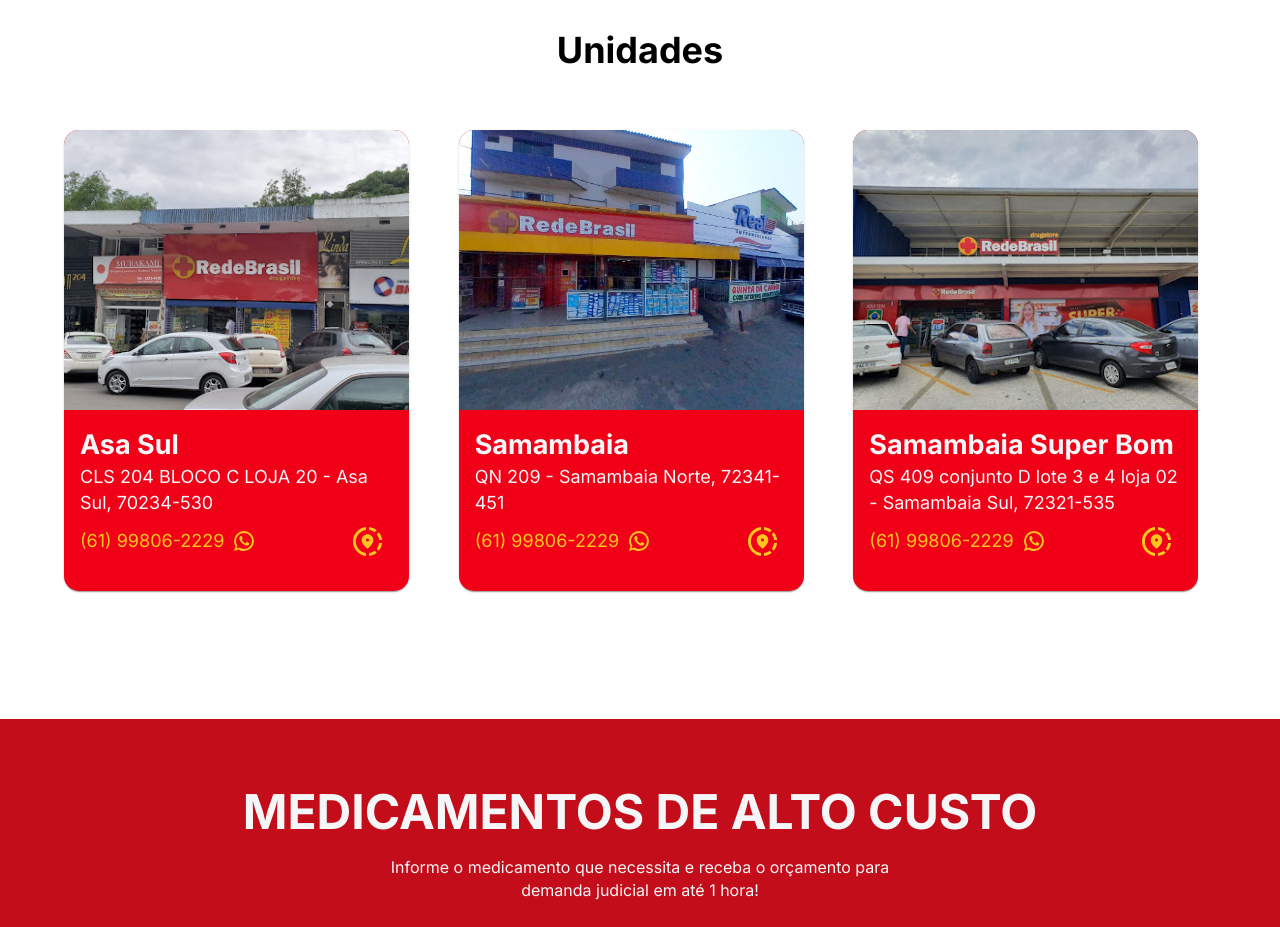
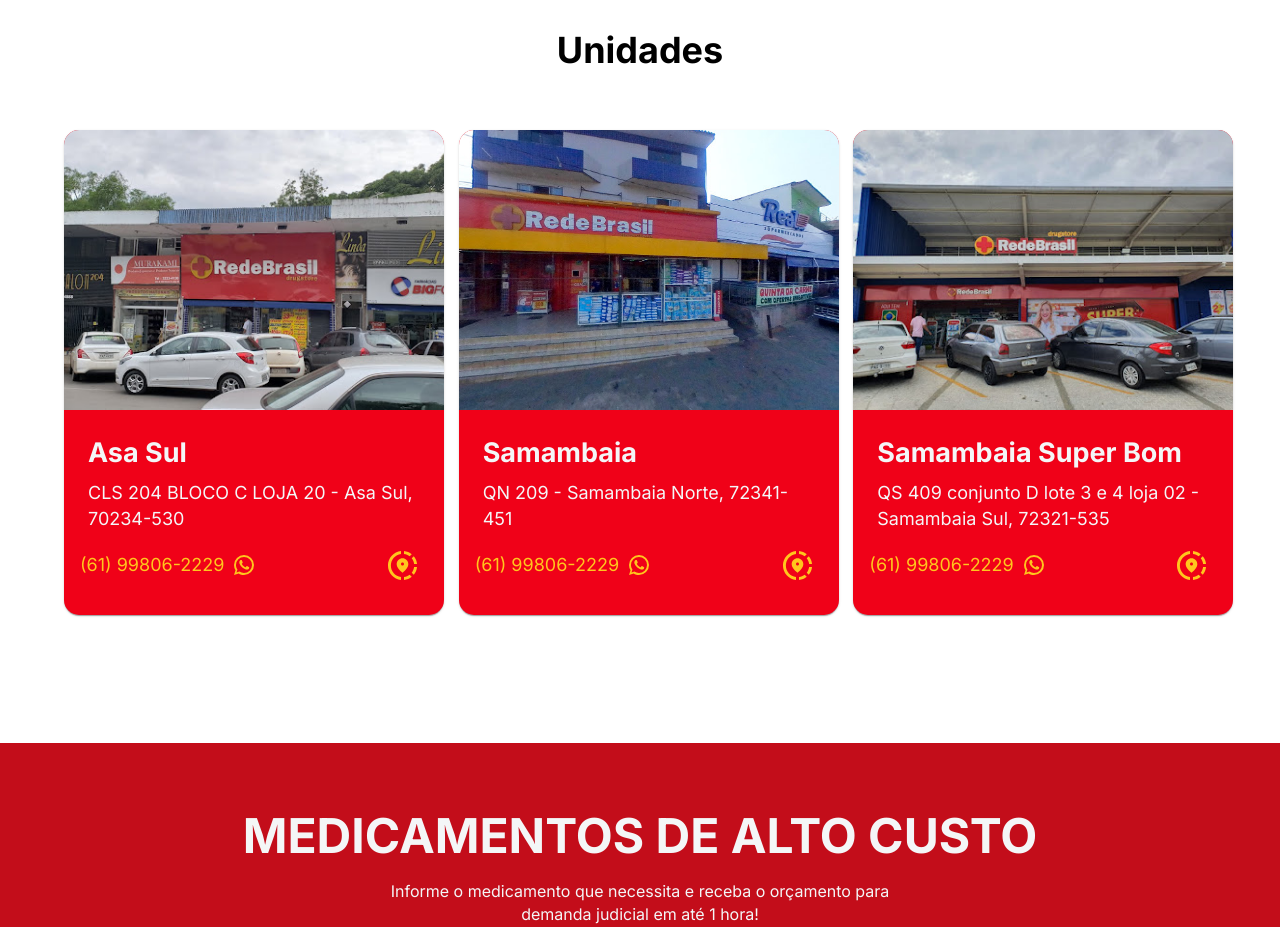
Before and after one commit to Hugo-NF/rede-brasil, a React (Create React App) app: page / in a window 1280 px wide. Shown: the part 4120-5047 px from the top of the page. Built offline with nearby package versions, Linux system fonts and the light colour scheme.

Commit message:
💄 Fix ImageCard spacing

```diff
--- a/src/components/ImageCard/index.tsx
+++ b/src/components/ImageCard/index.tsx
@@ -37,7 +37,7 @@ const ImageCard = ({
   const { palette } = useTheme();
 
   return (
-    <CardContainer sx={{ backgroundColor: palette.primary.light }}>
+    <CardContainer sx={{ backgroundColor: palette.primary.light, minWidth: 380 }}>
       <CardMedia
         component="img"
         height="280"
@@ -45,10 +45,10 @@ const ImageCard = ({
         alt="Store cover"
       />
       <CardContent>
-        <Typography fontSize={27} fontWeight={700} my={2} color="text.primary" m={0}>
+        <Typography fontSize={27} fontWeight={700} my={2} color="text.primary" m={1}>
           {title}
         </Typography>
-        <Typography fontSize={18} color="text.primary" m={0}>
+        <Typography fontSize={18} color="text.primary" m={1}>
           {address}
         </Typography>
         <Grid
```
Also changed, not shown: .yarnrc.yml (added), 2 other files (tests, documents, lock files or other folders).
